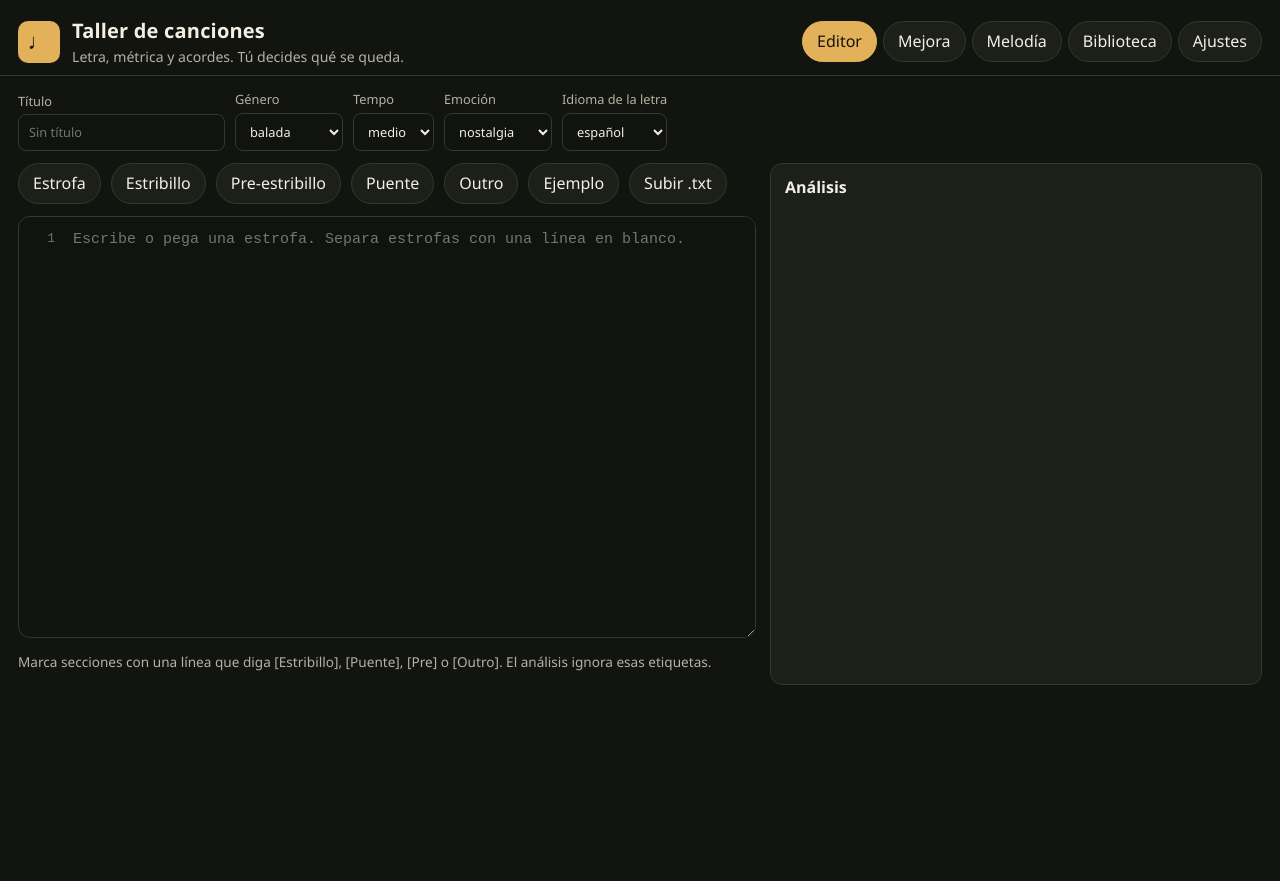
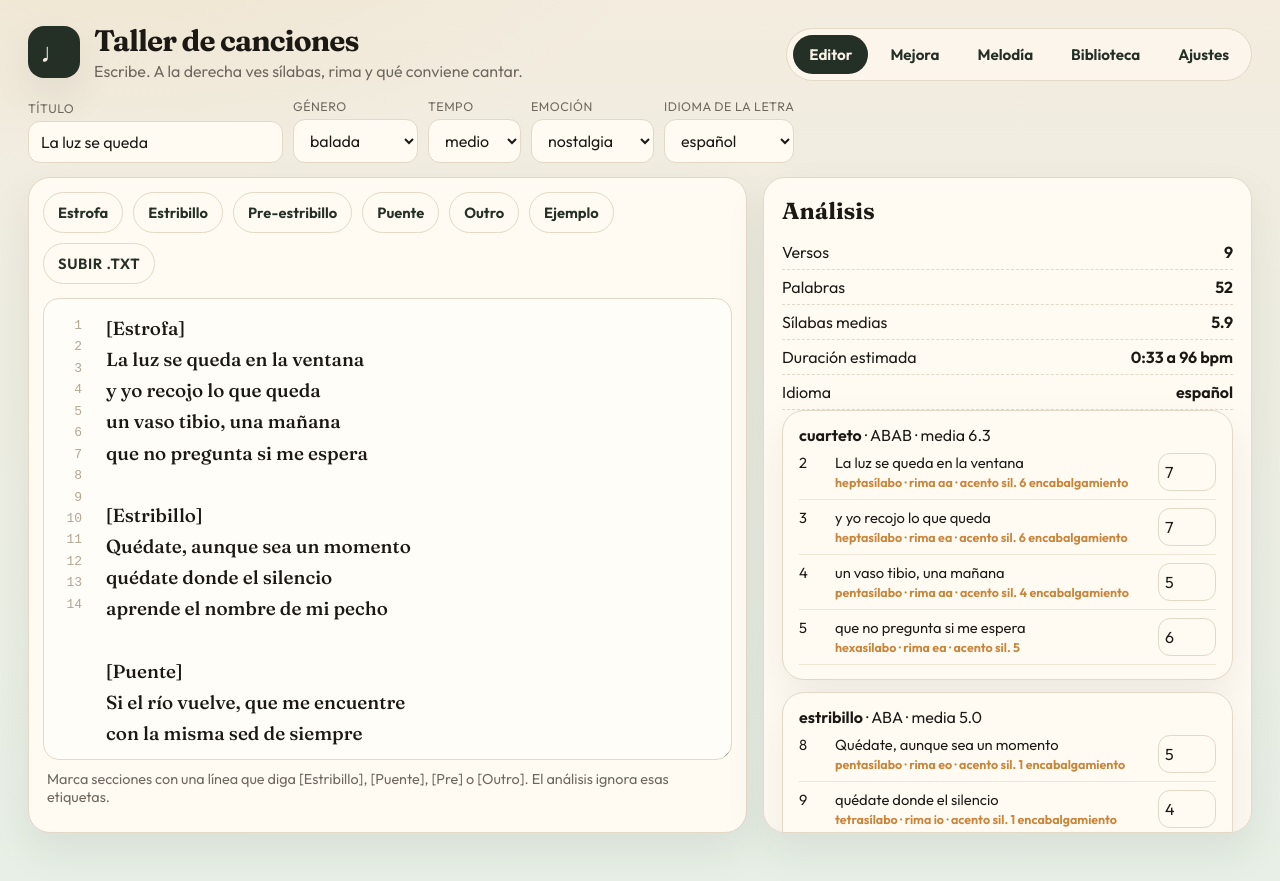
Before and after one commit to juanlira86/taller-canciones, a plain HTML site: page index.html in a window 1280 px wide. Before the commit the page ends 800 px from the top, so only its background shows below. Drawn offline with Linux system fonts and the light colour scheme.

Commit message:
Arregla el script roto y rediseña la interfaz

```diff
--- a/app.js
+++ b/app.js
@@ -306,7 +306,11 @@ function repeticiones(texto) {
 }
 
 function escapeHtml(s) {
-  return s.replace(/[&<>"]/g, (c) => ({ "&":"&", "<":"<", ">":">", '"':""" }[c]));
+  return String(s)
+    .replace(/&/g, "\u0026amp;")
+    .replace(/</g, "\u0026lt;")
+    .replace(/>/g, "\u0026gt;")
+    .replace(/"/g, "\u0026quot;");
 }
 
 function drawNums() {
@@ -549,7 +553,8 @@ function init() {
     cargar(JSON.parse(await f.text()));
     toast("Importada");
   };
-  $("letra").value = "";
+  $("letra").value = EJEMPLO;
+  $("titulo").value = "La luz se queda";
   renderAnalisis();
 }
 
--- a/index.html
+++ b/index.html
@@ -12,7 +12,7 @@
     <span class="mark">♩</span>
     <div>
       <h1>Taller de canciones</h1>
-      <p>Letra, métrica y acordes. Tú decides qué se queda.</p>
+      <p>Escribe. A la derecha ves sílabas, rima y qué conviene cantar.</p>
     </div>
   </div>
   <nav class="tabs" role="tablist">
--- a/styles.css
+++ b/styles.css
@@ -1,154 +1,142 @@
+@import url("https://fonts.googleapis.com/css2?family=Fraunces:opsz,wght@9..144,520;9..144,680&family=Outfit:wght@380;520;650&display=swap");
+
 :root {
-  --bg: #12140f;
-  --panel: #1c2018;
-  --ink: #f3efe4;
-  --muted: #b7b1a3;
-  --line: #34382e;
-  --accent: #e2b15a;
-  --accent-ink: #1a1408;
-  --danger: #e07a62;
-  --ok: #8fbf7a;
-  --mono: "IBM Plex Mono", "Source Code Pro", ui-monospace, monospace;
-  --sans: "Avenir Next", "Segoe UI", sans-serif;
+  --ink: #1c1915;
+  --muted: #6e675e;
+  --paper: #f7f1e6;
+  --sheet: #fffaf2;
+  --line: #e4d8c6;
+  --olive: #243026;
+  --olive-2: #314236;
+  --gold: #c9853a;
+  --gold-soft: #f3e2c8;
+  --rose: #9a4034;
+  --moss: #3d6b4f;
+  --shadow: 0 18px 40px rgba(36, 48, 38, 0.08);
+  --sans: "Outfit", "Avenir Next", sans-serif;
+  --serif: "Fraunces", "Iowan Old Style", Georgia, serif;
+  --mono: "IBM Plex Mono", ui-monospace, monospace;
 }
 * { box-sizing: border-box; }
 body {
   margin: 0;
-  background: var(--bg);
   color: var(--ink);
   font-family: var(--sans);
-  font-size: 16px;
-  line-height: 1.45;
+  background:
+    radial-gradient(900px 420px at 10% -10%, #efe4cf, transparent 60%),
+    linear-gradient(180deg, #f3ecdf 0%, #e7efe6 100%);
+  min-height: 100vh;
 }
 .top {
   display: flex;
-  flex-wrap: wrap;
-  gap: 12px 20px;
-  align-items: center;
   justify-content: space-between;
-  padding: 16px 18px 8px;
-  border-bottom: 1px solid var(--line);
+  gap: 18px;
+  align-items: flex-end;
+  padding: 22px 28px 0;
 }
-.brand { display: flex; gap: 12px; align-items: center; }
-.brand h1 { margin: 0; font-size: 1.25rem; letter-spacing: 0.01em; }
-.brand p { margin: 2px 0 0; color: var(--muted); font-size: 0.88rem; }
+.brand { display: flex; gap: 14px; align-items: center; }
 .mark {
-  width: 42px; height: 42px; border-radius: 10px;
+  width: 52px; height: 52px; border-radius: 16px;
   display: grid; place-items: center;
-  background: var(--accent); color: var(--accent-ink); font-size: 1.4rem;
+  background: var(--olive); color: #f6efe4;
+  font-family: var(--serif); font-size: 1.7rem;
+  box-shadow: var(--shadow);
 }
-.tabs { display: flex; gap: 6px; flex-wrap: wrap; }
-.tab, button, .file {
-  background: var(--panel);
-  color: var(--ink);
-  border: 1px solid var(--line);
-  border-radius: 999px;
-  padding: 8px 14px;
-  font: inherit;
-  cursor: pointer;
+.brand h1 {
+  margin: 0;
+  font-family: var(--serif);
+  font-size: 1.85rem;
+  font-weight: 680;
+  letter-spacing: -0.03em;
 }
-.tab.on, button:hover, .file:hover { border-color: var(--accent); }
-.tab.on { background: var(--accent); color: var(--accent-ink); }
-main { padding: 14px 18px 40px; }
+.brand p { margin: 2px 0 0; color: var(--muted); }
+.tabs { display: flex; gap: 6px; background: rgba(255,250,242,.7); padding: 6px; border-radius: 999px; border: 1px solid var(--line); }
+.tab {
+  border: 0; background: transparent; color: var(--olive);
+  font: 650 0.95rem var(--sans);
+  padding: 10px 16px; border-radius: 999px; cursor: pointer;
+}
+.tab.on { background: var(--olive); color: #f7f1e6; }
+main { padding: 18px 28px 48px; }
 .panel { display: none; }
 .panel.on { display: block; }
 .meta, .toolbar, .settings {
-  display: flex; flex-wrap: wrap; gap: 10px; align-items: end; margin-bottom: 12px;
+  display: flex; flex-wrap: wrap; gap: 10px; align-items: end; margin-bottom: 14px;
 }
-label { display: flex; flex-direction: column; gap: 4px; font-size: 0.8rem; color: var(--muted); }
+label { display: flex; flex-direction: column; gap: 5px; font-size: 0.78rem; letter-spacing: 0.04em; text-transform: uppercase; color: var(--muted); }
 input, select, textarea {
-  background: #10130e;
+  background: var(--sheet);
   color: var(--ink);
   border: 1px solid var(--line);
-  border-radius: 8px;
-  padding: 8px 10px;
-  font: inherit;
+  border-radius: 12px;
+  padding: 10px 12px;
+  font: 500 1rem var(--sans);
 }
-.check { flex-direction: row; align-items: center; color: var(--ink); font-size: 0.95rem; }
-.work {
-  display: grid;
-  grid-template-columns: 1.2fr 0.8fr;
-  gap: 14px;
+button, .file {
+  background: var(--sheet);
+  color: var(--olive);
+  border: 1px solid var(--line);
+  border-radius: 999px;
+  padding: 10px 14px;
+  font: 650 0.92rem var(--sans);
+  cursor: pointer;
 }
+button:hover, .file:hover { border-color: var(--gold); }
+.check { flex-direction: row; align-items: center; text-transform: none; letter-spacing: 0; color: var(--ink); font-size: 1rem; }
+.work { display: grid; grid-template-columns: minmax(0, 1.25fr) minmax(280px, 0.85fr); gap: 16px; }
+.editor-col, .analysis, .card, .settings {
+  background: var(--sheet);
+  border: 1px solid var(--line);
+  border-radius: 22px;
+  box-shadow: var(--shadow);
+}
+.editor-col { padding: 14px; }
 .editor-wrap {
   display: grid;
-  grid-template-columns: 42px 1fr;
+  grid-template-columns: 46px 1fr;
   border: 1px solid var(--line);
-  border-radius: 12px;
+  border-radius: 16px;
   overflow: hidden;
-  min-height: 420px;
-  background: #10130e;
+  background: #fffdf8;
+  min-height: 460px;
 }
 #nums {
-  margin: 0;
-  padding: 12px 6px;
-  color: #6d7264;
-  font-family: var(--mono);
-  font-size: 13px;
-  line-height: 1.5;
-  text-align: right;
-  user-select: none;
+  margin: 0; padding: 16px 8px;
+  color: #b3a792; font-family: var(--mono); font-size: 13px; line-height: 1.65; text-align: right;
 }
 #letra {
-  border: 0;
-  border-radius: 0;
-  min-height: 420px;
-  resize: vertical;
-  font-family: var(--mono);
-  font-size: 15px;
-  line-height: 1.5;
-  padding: 12px;
+  border: 0; border-radius: 0; min-height: 460px; resize: vertical;
+  font-family: var(--serif); font-size: 1.18rem; line-height: 1.65; padding: 14px 16px;
+  background: transparent;
 }
-.hint { color: var(--muted); font-size: 0.85rem; }
-.analysis {
-  background: var(--panel);
-  border: 1px solid var(--line);
-  border-radius: 12px;
-  padding: 12px 14px;
-  max-height: 78vh;
-  overflow: auto;
+.hint { color: var(--muted); font-size: 0.9rem; margin: 10px 4px 0; }
+.analysis { padding: 18px 18px 8px; max-height: 82vh; overflow: auto; }
+.analysis h2 { margin: 0 0 10px; font-family: var(--serif); font-size: 1.45rem; }
+.stat { display: flex; justify-content: space-between; gap: 8px; padding: 7px 0; border-bottom: 1px dashed var(--line); }
+.verso {
+  display: grid; grid-template-columns: 28px 1fr auto; gap: 8px;
+  padding: 8px 0; border-bottom: 1px solid #f0e6d8; font-size: 0.92rem;
 }
-.analysis h2 { margin: 0 0 8px; font-size: 1rem; }
-.stat { display: flex; justify-content: space-between; gap: 8px; padding: 4px 0; border-bottom: 1px solid var(--line); font-size: 0.92rem; }
-.verso {
-  display: grid;
-  grid-template-columns: 28px 1fr auto;
-  gap: 8px;
-  align-items: start;
-  padding: 6px 0;
-  border-bottom: 1px solid var(--line);
-  font-size: 0.88rem;
+.verso input { width: 58px; padding: 6px; }
+.tag { color: var(--gold); font-size: 0.78rem; font-weight: 650; }
+.alerta { color: var(--rose); font-size: 0.9rem; }
+.ok { color: var(--moss); }
+.card { padding: 14px 16px; margin: 0 0 12px; }
+.chords { display: flex; gap: 10px; flex-wrap: wrap; }
+.chord {
+  min-width: 84px; text-align: center; border-radius: 16px; padding: 12px;
+  background: var(--olive); color: #f7f1e6; border: 0;
 }
-.verso input { width: 52px; padding: 4px; }
-.tag { color: var(--accent); font-size: 0.75rem; }
-.alerta { color: var(--danger); font-size: 0.88rem; margin: 6px 0; }
-.ok { color: var(--ok); }
-.card {
-  border: 1px solid var(--line);
-  border-radius: 12px;
-  padding: 12px;
-  margin-bottom: 10px;
-  background: var(--panel);
+.chord b { display: block; font-family: var(--serif); font-size: 1.45rem; }
+.bar { display: flex; gap: 4px; align-items: end; height: 42px; margin-top: 8px; }
+.bar i { display: block; width: 9px; background: var(--gold); border-radius: 4px 4px 0 0; }
+#toast {
+  position: fixed; bottom: 18px; left: 50%; transform: translateX(-50%);
+  background: var(--olive); color: #f7f1e6; padding: 10px 16px; border-radius: 999px; display: none;
 }
-.chords { display: flex; gap: 8px; flex-wrap: wrap; }
-.chord {
-  min-width: 72px;
-  text-align: center;
-  background: #10130e;
-  border: 1px solid var(--line);
-  border-radius: 10px;
-  padding: 10px;
-  cursor: pointer;
-}
-.chord b { display: block; font-size: 1.2rem; color: var(--accent); }
-.bar { display: flex; gap: 3px; align-items: end; height: 36px; margin-top: 4px; }
-.bar i { display: block; width: 8px; background: var(--accent); border-radius: 2px 2px 0 0; opacity: 0.85; }
-#toast {
-  position: fixed; bottom: 16px; left: 50%; transform: translateX(-50%);
-  background: var(--accent); color: var(--accent-ink);
-  padding: 8px 14px; border-radius: 999px; display: none;
-}
-@media (max-width: 860px) {
+@media (max-width: 900px) {
+  .top, main { padding-left: 14px; padding-right: 14px; }
+  .top { flex-direction: column; align-items: stretch; }
   .work { grid-template-columns: 1fr; }
   .analysis { max-height: none; }
 }
```
